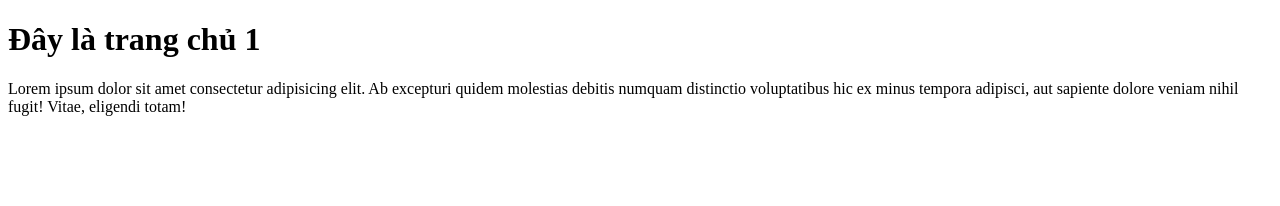
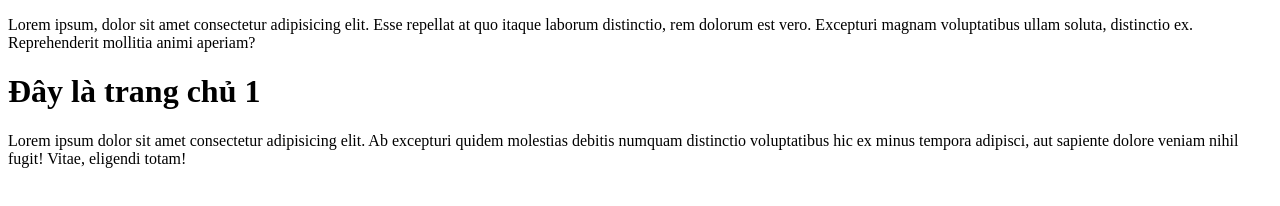
Before and after one commit to nthnit/lesson-13-front-end, a plain HTML site: page index.html in a window 1280 px wide. Drawn offline with Linux system fonts and the light colour scheme.

Commit message:
Update Page Home

```diff
--- a/index.html
+++ b/index.html
@@ -6,6 +6,7 @@
     <title>index Lesson -13</title>
 </head>
 <body>
+    <p>Lorem ipsum, dolor sit amet consectetur adipisicing elit. Esse repellat at quo itaque laborum distinctio, rem dolorum est vero. Excepturi magnam voluptatibus ullam soluta, distinctio ex. Reprehenderit mollitia animi aperiam?</p>
     <h1>Đây là trang chủ 1</h1>
     <p>Lorem ipsum dolor sit amet consectetur adipisicing elit. Ab excepturi quidem molestias debitis numquam distinctio voluptatibus hic ex minus tempora adipisci, aut sapiente dolore veniam nihil fugit! Vitae, eligendi totam!</p>
 </body>
```
